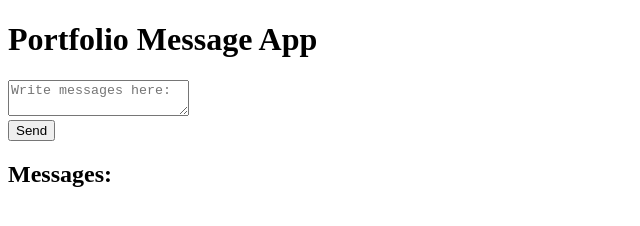
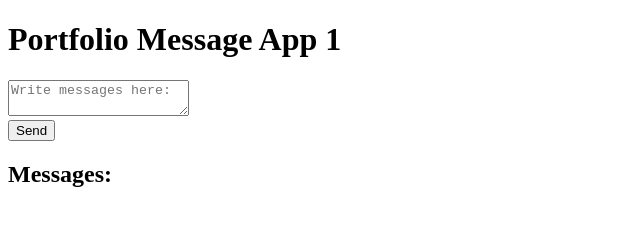
Before and after one commit to 09ejacob/Portfolio-CloudServices, a plain HTML site: page index.html in a window 1280 px wide. Shown: the full height of the page, 0-640 px from the left. Drawn offline with Linux system fonts and the light colour scheme; no server answers.

Commit message:
Frontend change 3.

```diff
--- a/index.html
+++ b/index.html
@@ -6,7 +6,7 @@
     <title>Portfolio Website</title>
 </head>
 <body>
-    <h1>Portfolio Message App</h1>
+    <h1>Portfolio Message App 1</h1>
     <textarea id="message" placeholder="Write messages here:"></textarea><br>
     <button id="sendButton">Send</button>
 
```
